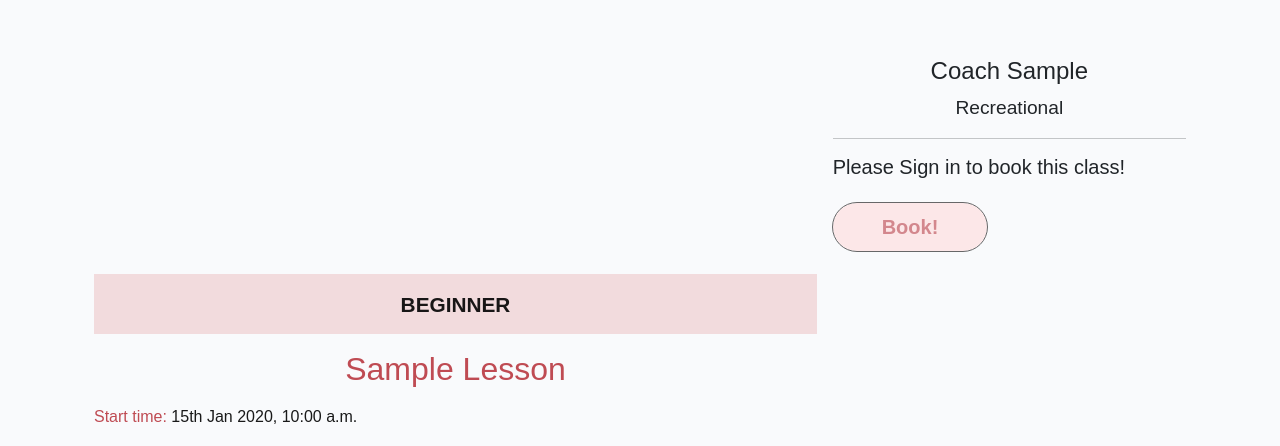
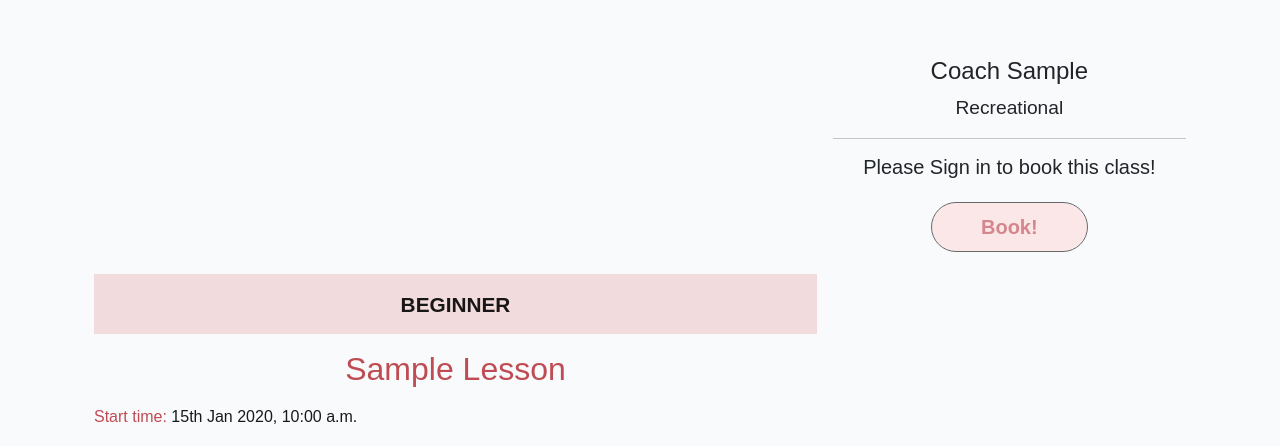
Before and after one commit to yamesjamess/p4-roller-criu, a Django app: a page that uses templates/base.html in a window 1280 px wide. Shown: the part 81-527 px from the top of the page. Run offline with Django 3.2, Linux system fonts and the light colour scheme; tables that the repository leaves empty hold one stand-in row (values such as "Sample post"); some libraries are stand-ins or nearby versions; some web fonts are replaced.

Commit message:
Add styling for masthead-booking area

```diff
--- a/static/css/style.css
+++ b/static/css/style.css
@@ -172,6 +172,13 @@ a:hover {
 .masthead-image {
     position: relative;
     overflow: hidden;
+}
+
+.masthead-booking{
+    display: flex;
+    flex-direction: column;
+    align-items: center;
+    text-align: center;
 }
 
 .coach-image {
```
